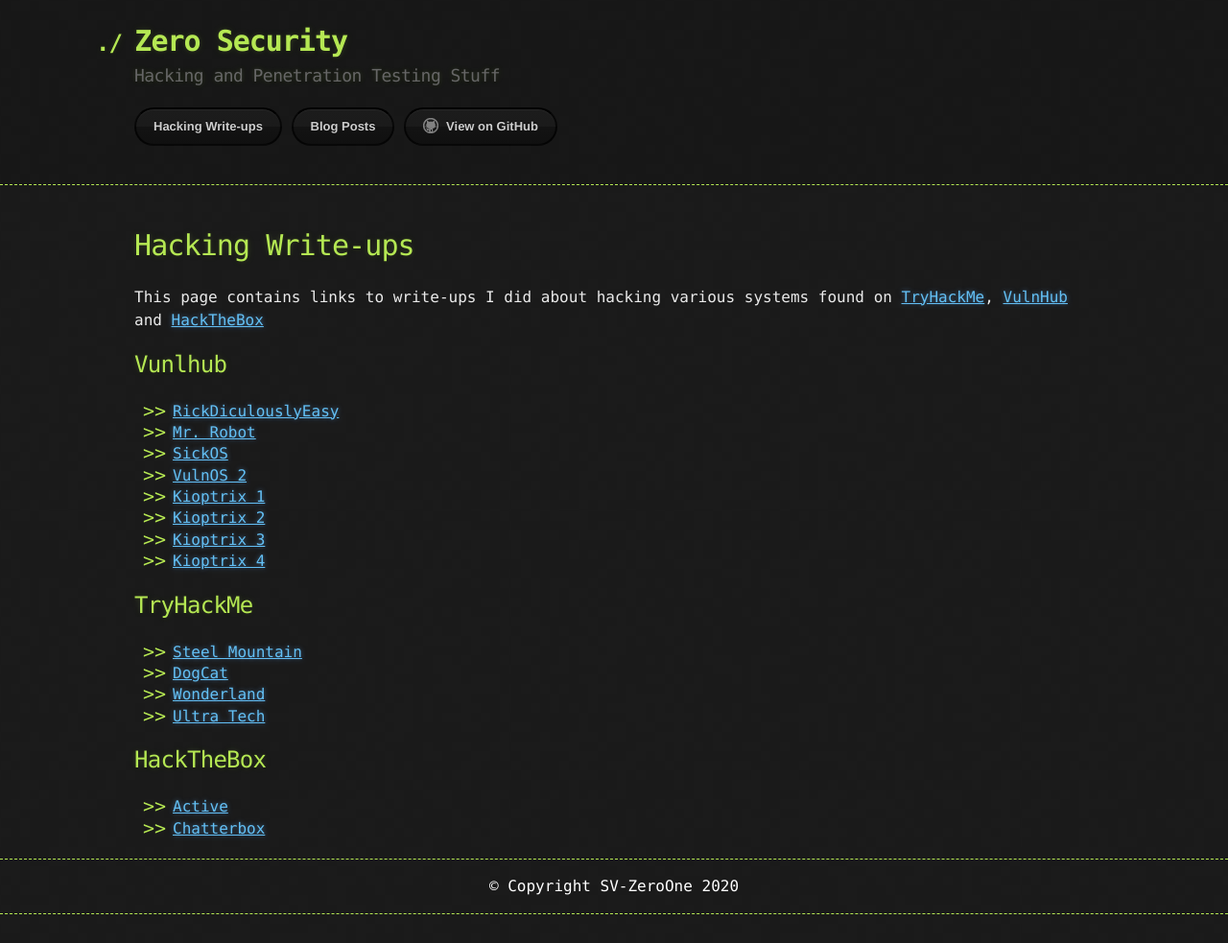
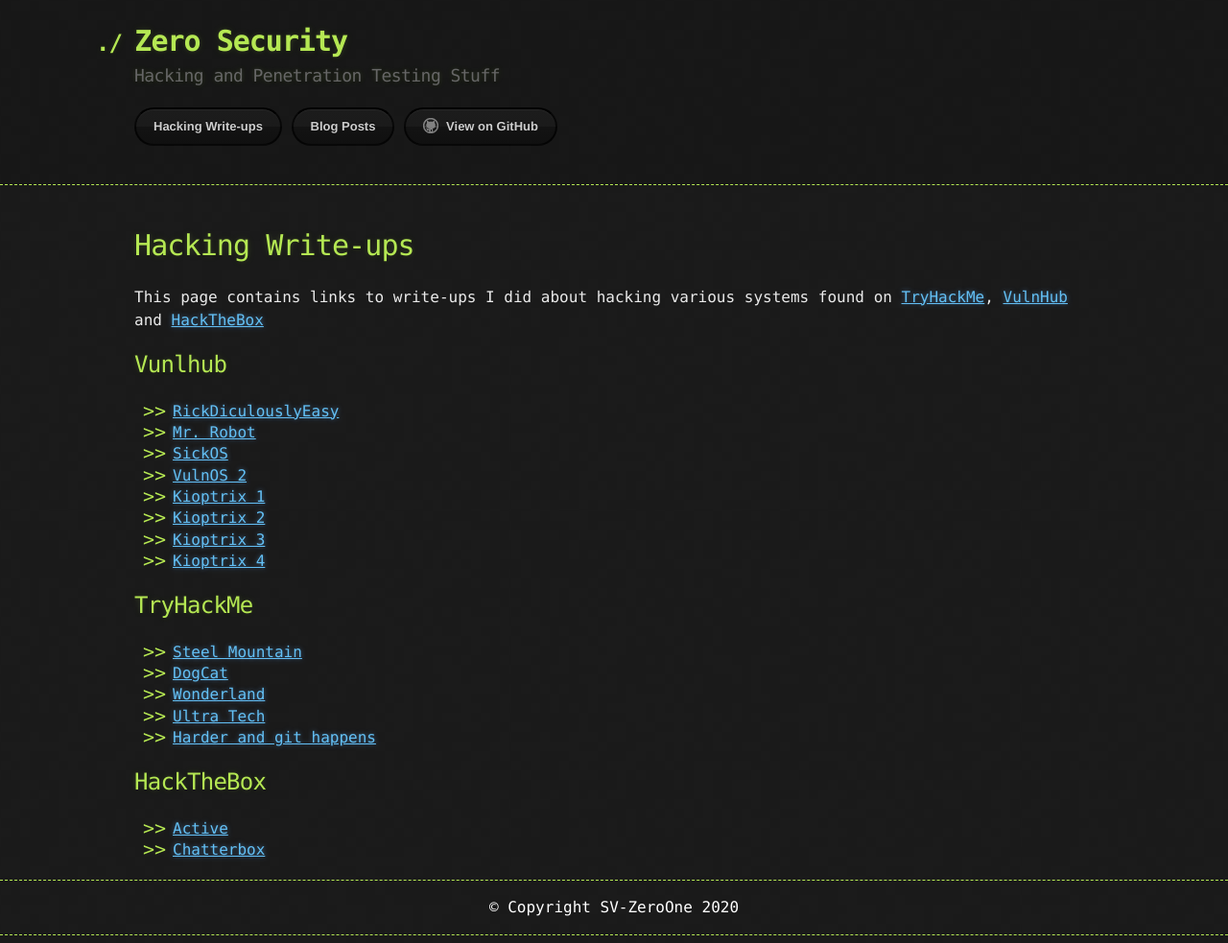
Before and after one commit to SV-ZeroOne/sv-zeroone.github.io, a Jekyll site: the page built from writeups/main-writeups.md, in a window 1280 px wide. Shown: the whole page at 96% size. Built offline with Jekyll 4.4.1, drawn with Linux system fonts in a browser that asks for light colours; our own code applies the rules of GitHub Pages for plain Markdown files; before the commit the page ends 961 px from its top, so only the background shows below that.

Commit message:
add link to harder and git happens writeup

```diff
--- a/writeups/main-writeups.md
+++ b/writeups/main-writeups.md
@@ -23,6 +23,7 @@ This page contains links to write-ups I did about hacking various systems found
 * [DogCat](./thm_dogcat.html)
 * [Wonderland](./thm_wonderland.html)
 * [Ultra Tech](./thm_ultratech.html)
+* [Harder and git happens](./thm_harder_and_git_happens.md)
 
 ## HackTheBox
 
```
